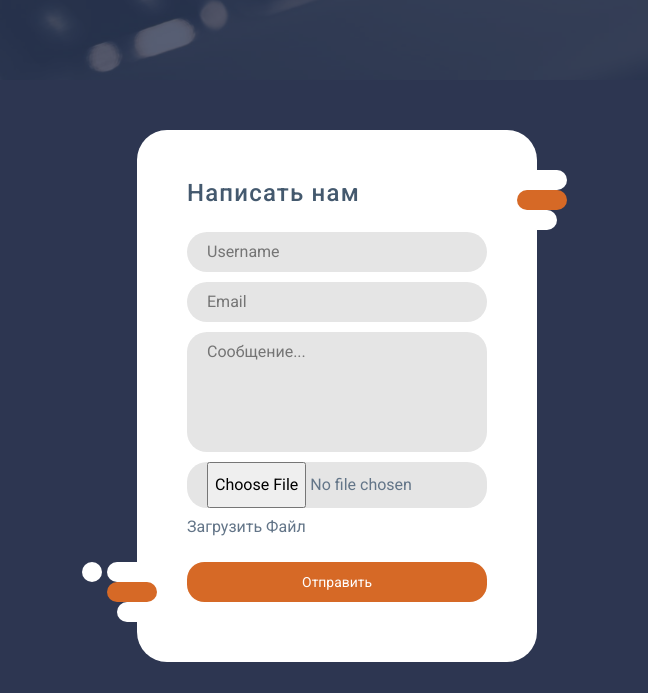
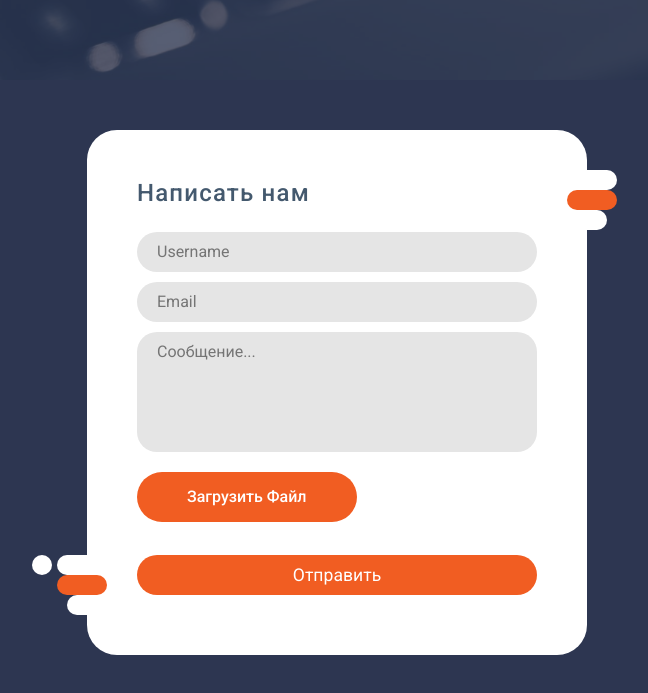
Before and after one commit to victorponomarciuc/stas_project, a website: page index.html in a window 1280 px wide. Shown: the part 720-1413 px from the top of the page, without its empty margins (303-951 px from the left). Drawn offline with Linux system fonts and the light colour scheme.

Commit message:
Update style.css

```diff
--- a/assets/css/style.css
+++ b/assets/css/style.css
@@ -485,7 +485,7 @@ template {
 }
 
 .btn:hover, .btn-accent:hover, .btn:focus, .btn-accent:focus {
-  background-color: #d66926;
+  background-color: #f15d22;
 }
 
 * {
@@ -689,7 +689,7 @@ input:focus {
 }
 
 .header-navbar__link:hover, .header-navbar__link:focus {
-  color: #d66926;
+  color: #f15d22;
 }
 
 .header-content {
@@ -751,7 +751,7 @@ input:focus {
 }
 
 .footer__social a:hover, .footer__social a:focus {
-  color: #d66926;
+  color: #f15d22;
 }
 
 .footer__social .fab {
@@ -781,7 +781,7 @@ body {
 
 .decor {
   position: relative;
-  max-width: 400px;
+  max-width: 500px;
   margin: 50px auto 0;
   background: #ffffff;
   border-radius: 30px;
@@ -793,7 +793,7 @@ body {
   position: absolute;
   width: 50px;
   height: 20px;
-  background: #d66926;
+  background: #f15d22;
   border-radius: 20px;
 }
 
@@ -867,9 +867,9 @@ body {
 
 .form-inner input[type="submit"] {
   margin-top: 1.87em;
-  background: #d66926;
+  background: #f15d22;
   color: #ffffff;
-  font-size: 0.87em;
+  font-size: 1.1em;
 }
 
 .form-inner textarea {
@@ -882,6 +882,49 @@ body {
   font-weight: 500;
   font-size: 1.5em;
   color: #44596e;
+}
+
+[type="file"] {
+  height: 0;
+  overflow: hidden;
+  width: 0;
+}
+
+[type="file"] + label {
+  background: #f15d22;
+  border-radius: 50px;
+  color: #ffffff;
+  cursor: pointer;
+  display: inline-block;
+  font-family: "Roboto", sans-serif;
+  font-size: 16px;
+  font-weight: 500;
+  outline: none;
+  padding: 1rem 50px;
+  position: relative;
+  -webkit-transition: all 0.3s;
+  -o-transition: all 0.3s;
+  transition: all 0.3s;
+  vertical-align: middle;
+}
+
+[type="file"] + label:hover {
+  background-color: #d3460d;
+}
+
+[type="file"] + label.btn-1 {
+  background-color: #f15d22;
+  -webkit-box-shadow: 0 6px #d3460d;
+          box-shadow: 0 6px #d3460d;
+  -webkit-transition: none;
+  -o-transition: none;
+  transition: none;
+}
+
+[type="file"] + label.btn-1:hover {
+  -webkit-box-shadow: 0 4px #d3460d;
+          box-shadow: 0 4px #d3460d;
+  top: 2px;
 }
 
 @media (min-width: 768px) {
```
